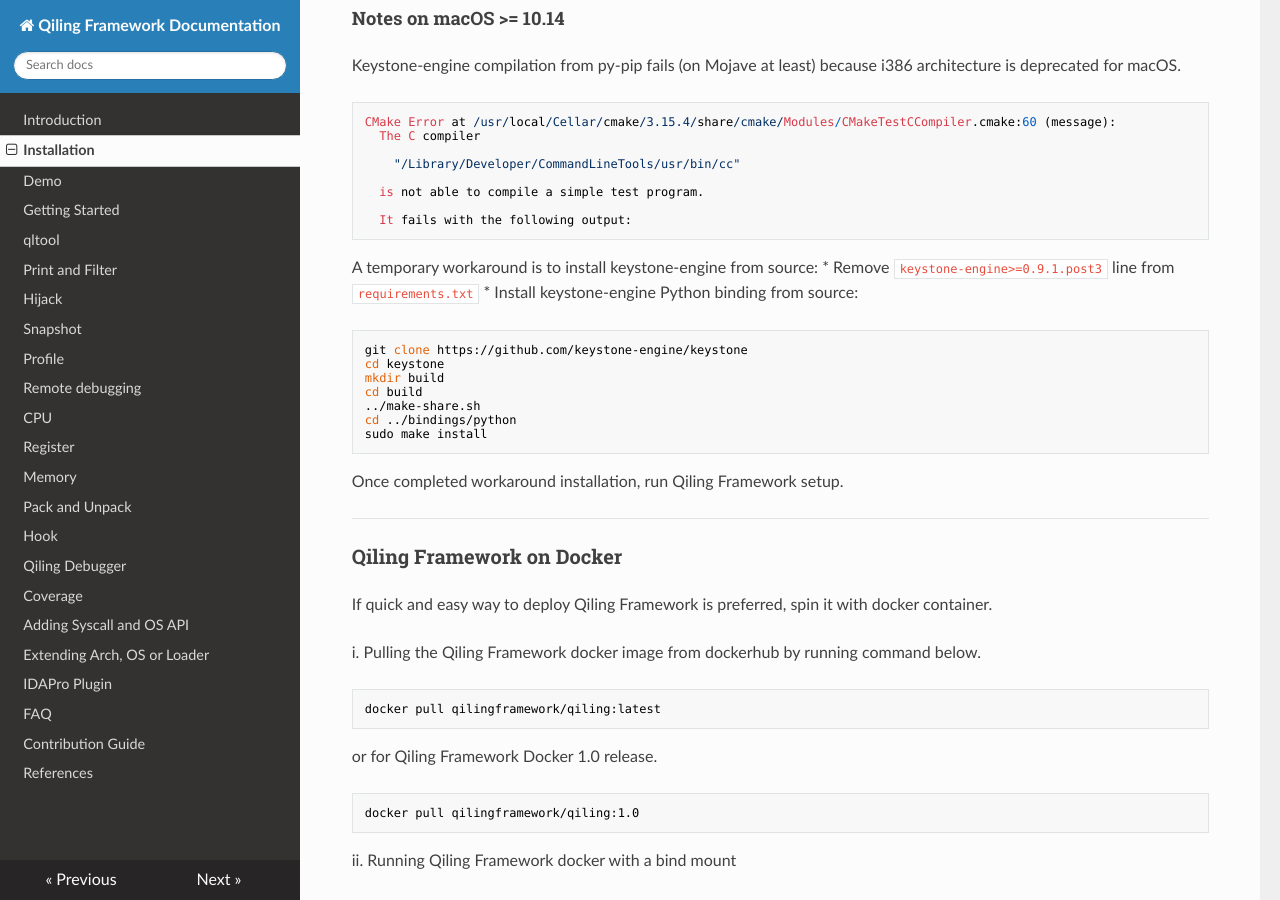
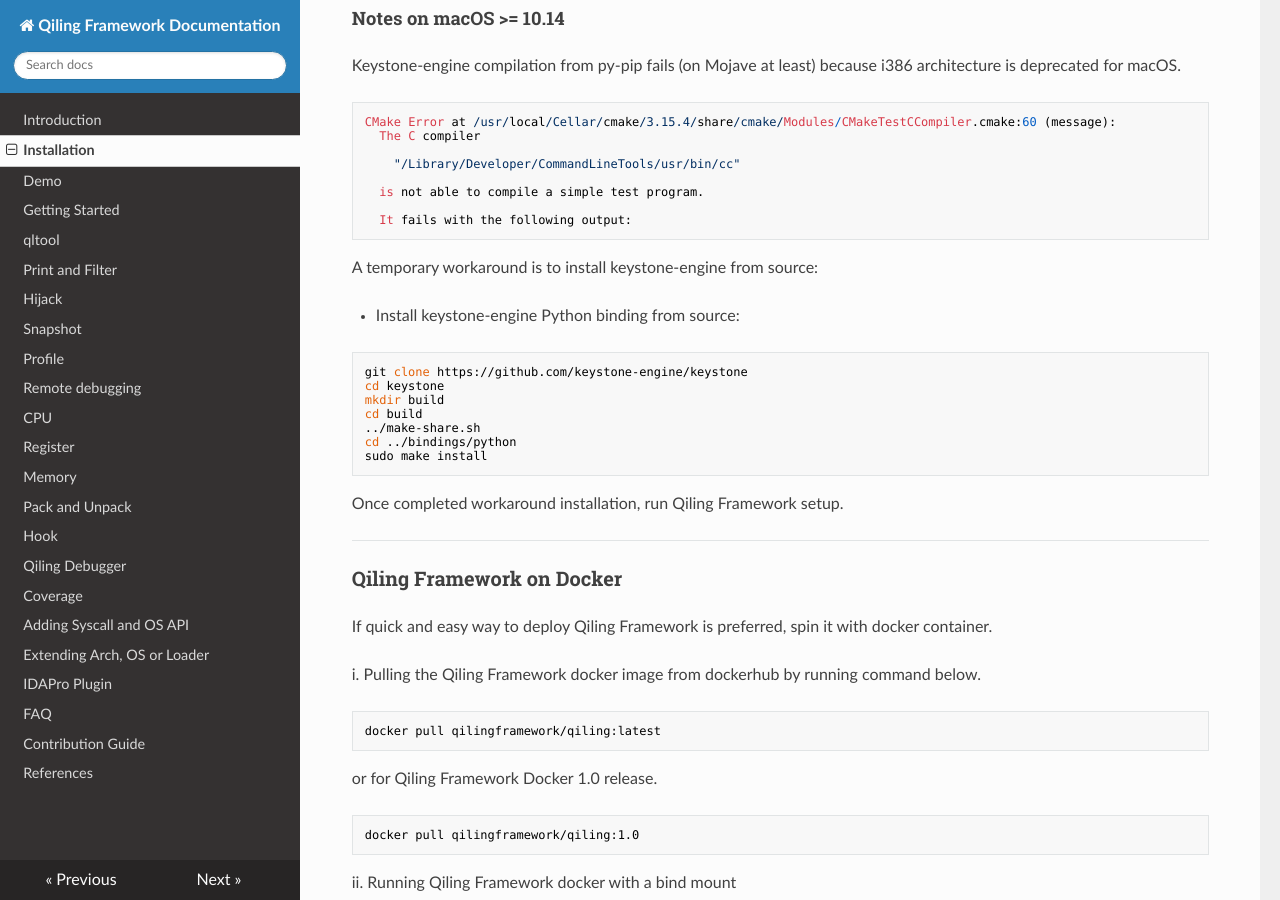
Before and after one commit to qilingframework/rtfd.io, an MkDocs documentation site: the page built from docs/install.md, in a window 1280 px wide and 900 px high, scrolled down 1742 px. Built offline with MkDocs 1.6.1, drawn with Linux system fonts in a browser that asks for light colours; nearby versions of some CDN libraries.

Commit message:
Update install.md

````diff
--- a/docs/install.md
+++ b/docs/install.md
@@ -88,7 +88,7 @@ CMake Error at /usr/local/Cellar/cmake/3.15.4/share/cmake/Modules/CMakeTestCComp
 ```
 
 A temporary workaround is to install keystone-engine from source:
-* Remove `keystone-engine>=0.9.1.post3` line from `requirements.txt`
+
 * Install keystone-engine Python binding from source:
 ```sh
 git clone https://github.com/keystone-engine/keystone
````
